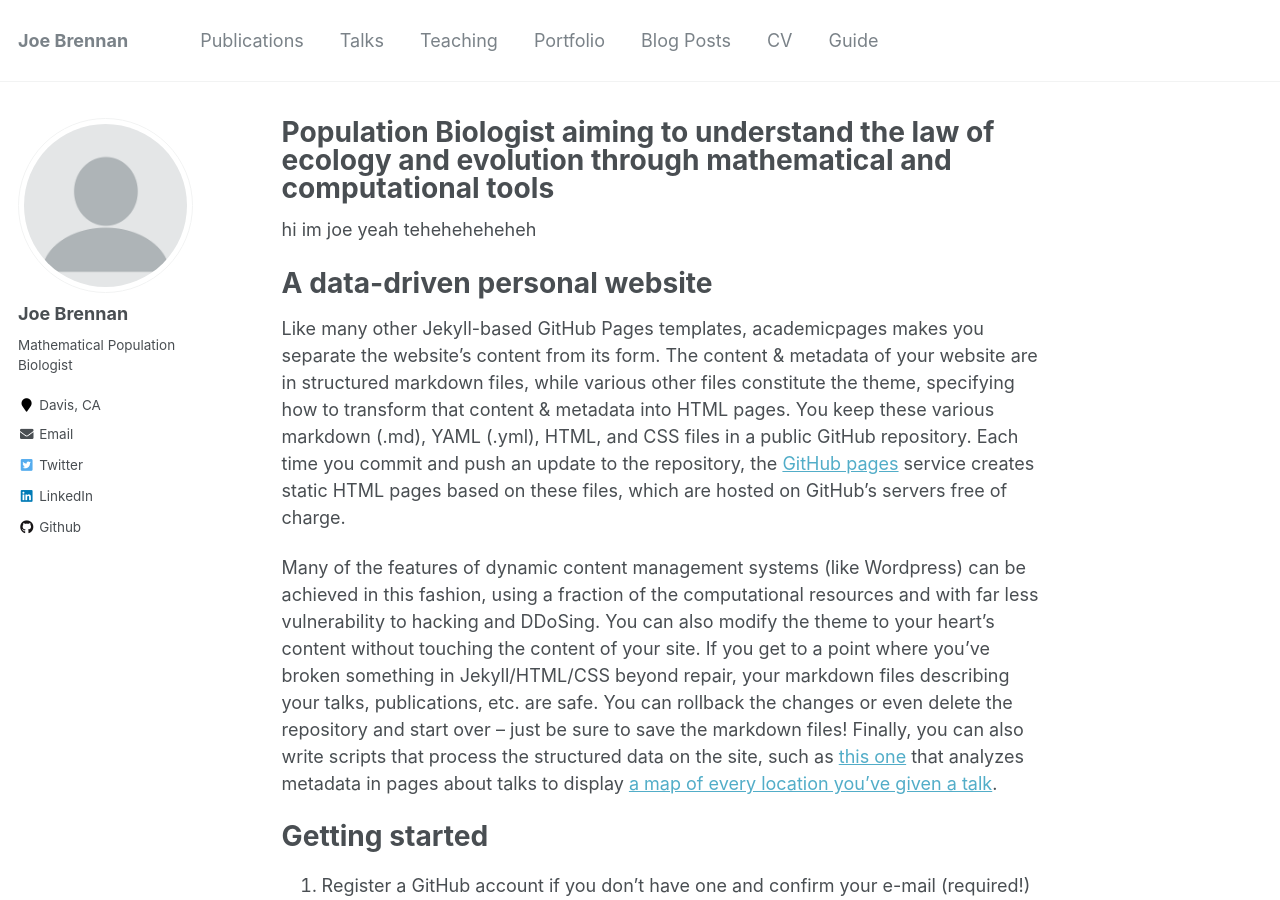
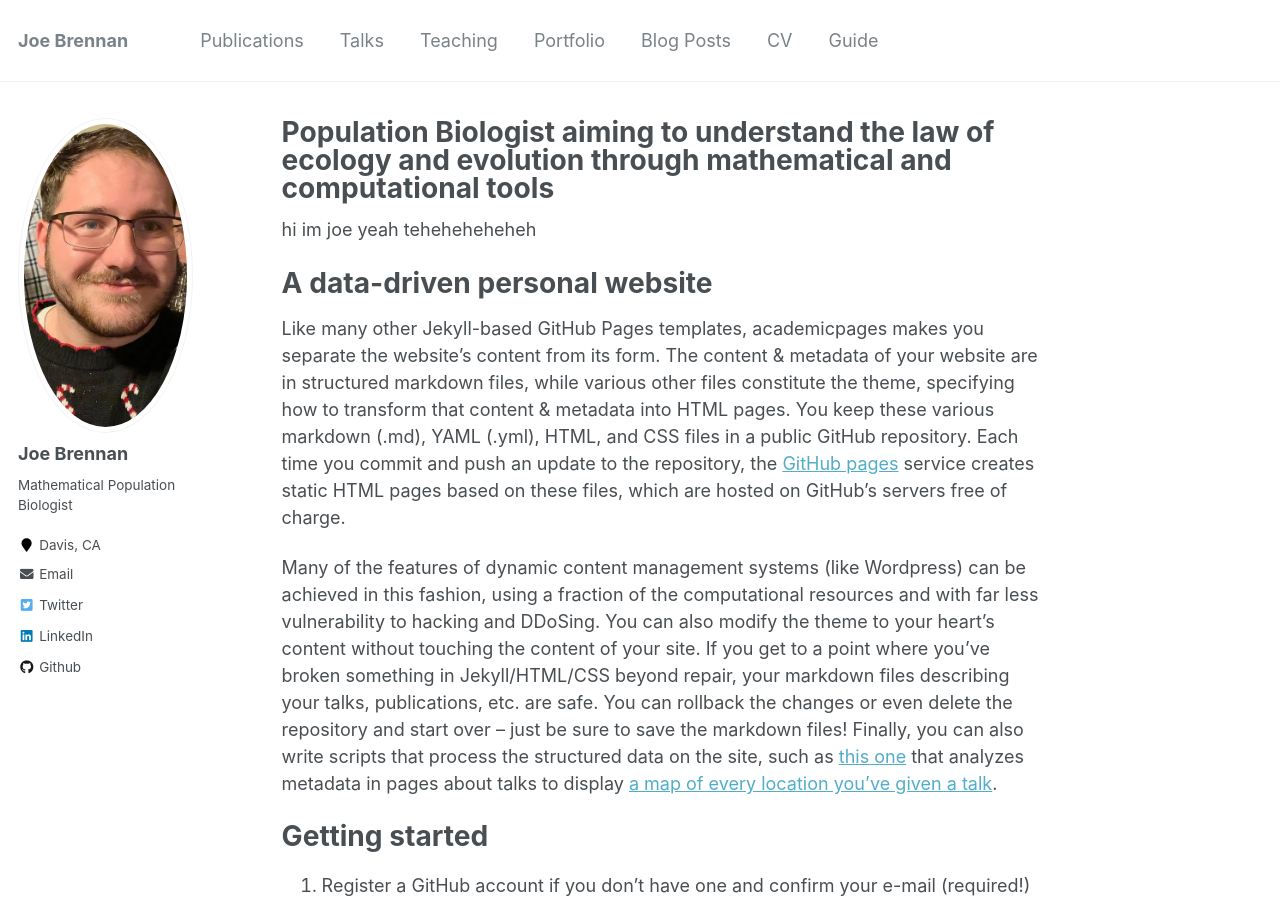
Before and after one commit to biologyjoe87/biologyjoe87.github.io, a Jekyll site: the page built from _pages/about.md, in a window 1280 px wide and 900 px high. Built offline with Jekyll 4.4.1, drawn with Linux system fonts in a browser that asks for light colours.

Commit message:
Update _config.yml

```diff
--- a/_config.yml
+++ b/_config.yml
@@ -77,7 +77,7 @@ analytics:
 # Site Author
 author:
   name             : "Joe Brennan"
-  avatar           : "profile.png"
+  avatar           : "Screenshot_20230119_033912.png"
   bio              : "Mathematical Population Biologist"
   location         : "Davis, CA"
   employer         :
```
